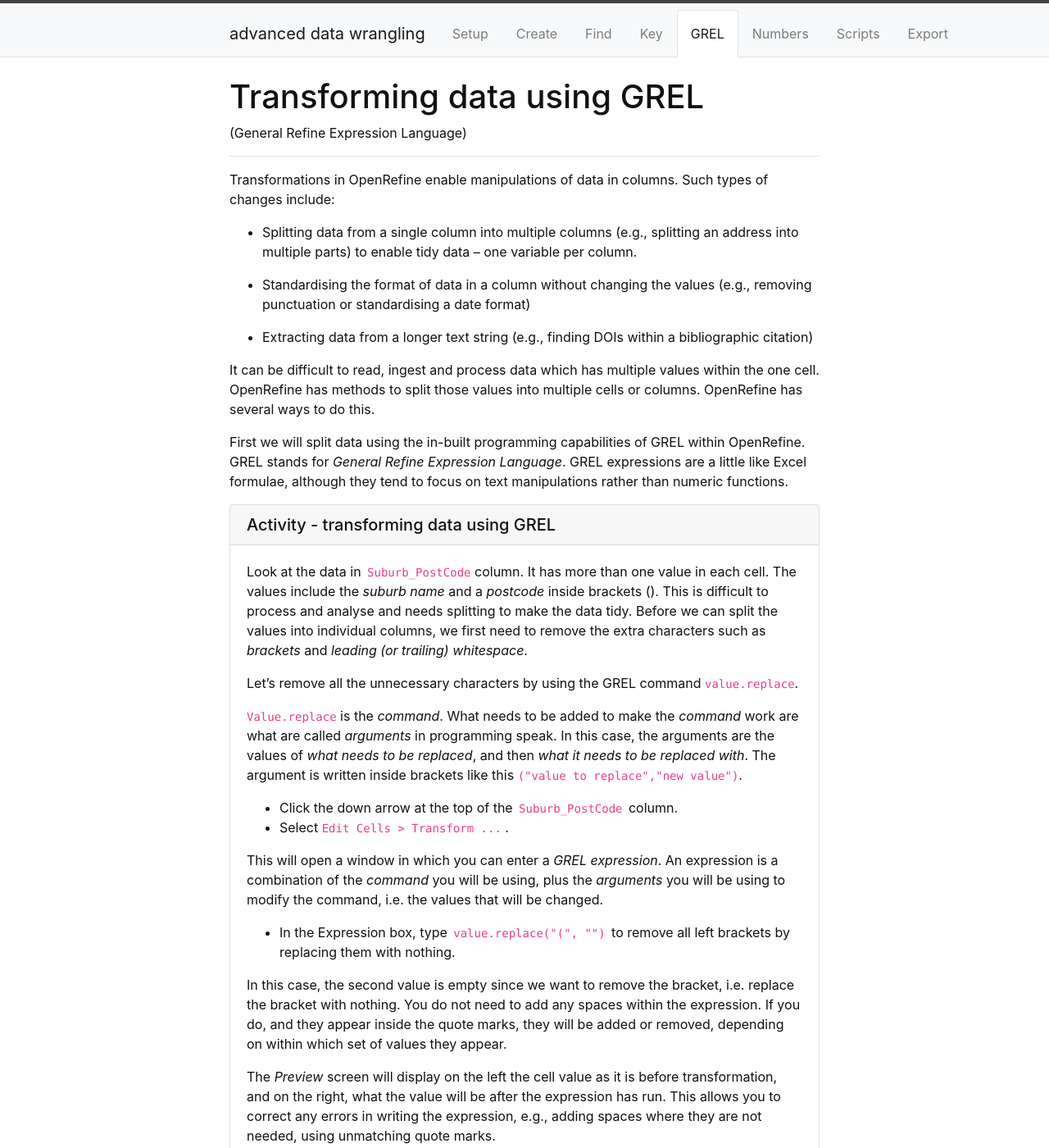
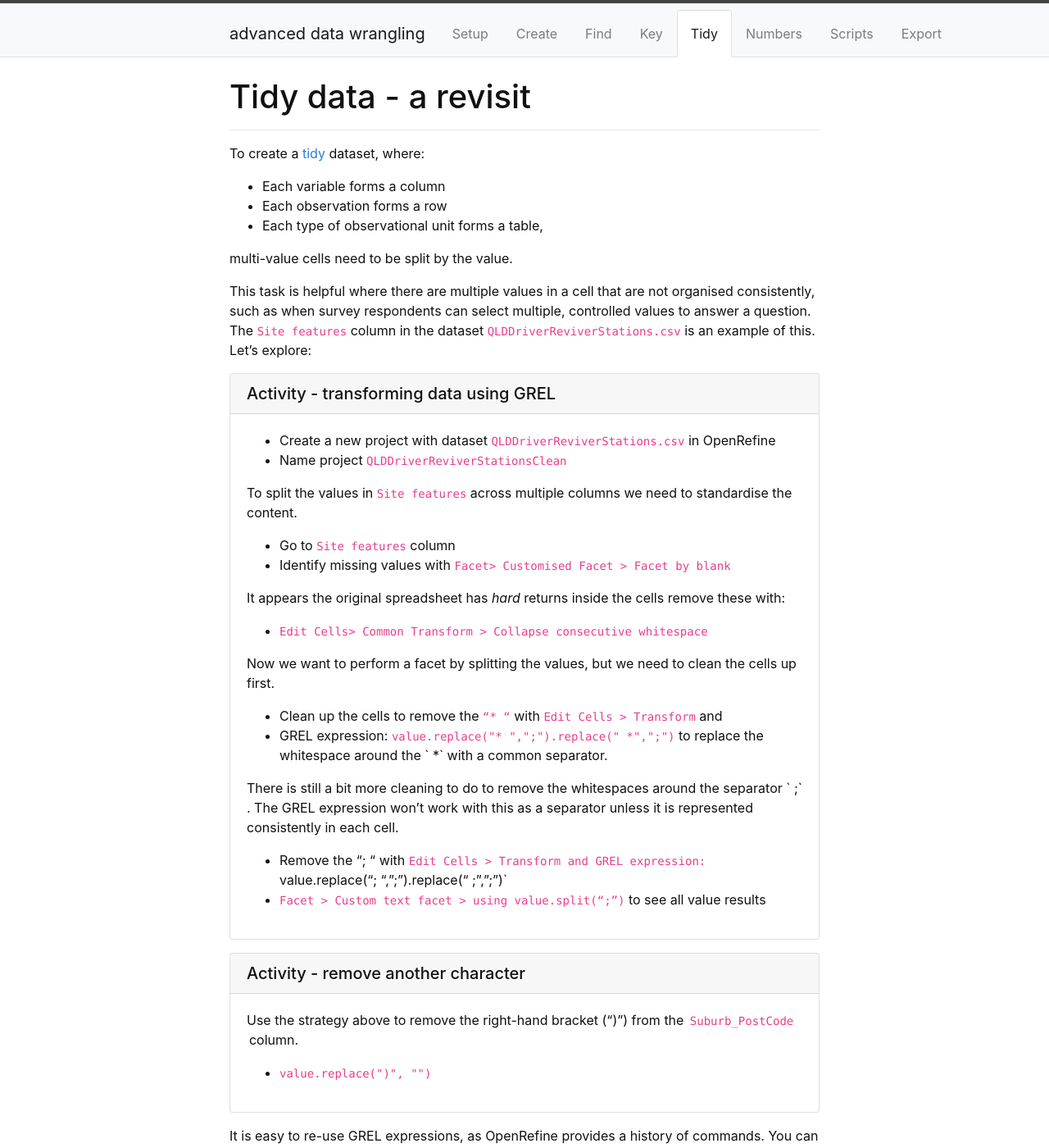
Before and after one commit to GULibrarySandbox/advanced-data-wrangle-old, a Jekyll site: the page built from content/5-lesson.md, in a window 1280 px wide and 1400 px high. Shown: the whole window at 82% size. Built offline with Jekyll 4.4.1, drawn with Linux system fonts in a browser that asks for light colours; some of the changed text lies outside the part shown.

Commit message:
Update and rename 6-lesson.md to 5-lesson.md

```diff
--- a/content/6-lesson.md
+++ b/content/5-lesson.md
@@ -1,46 +1,46 @@
 ---
-title: GREL
+title: Tidy
 nav: true
 ---
 
-# Transforming data using GREL
-
-(General Refine Expression Language)
+# Tidy data - a revisit
 
 -----
 
-Transformations in OpenRefine enable manipulations of data in columns. Such types of changes include:
+To create a [tidy](https://cran.r-project.org/web/packages/tidyr/vignettes/tidy-data.html) dataset, where:
+- Each variable forms a column
+- Each observation forms a row
+- Each type of observational unit forms a table,
 
-- Splitting data from a single column into multiple columns (e.g., splitting an address into multiple parts) to enable tidy data – one variable per column.
+multi-value cells need to be split by the value.
 
-- Standardising the format of data in a column without changing the values (e.g., removing punctuation or standardising a date format)
-
-- Extracting data from a longer text string (e.g., finding DOIs within a bibliographic citation)
-
-It can be difficult to read, ingest and process data which has multiple values within the one cell.  OpenRefine has methods to split those values into multiple cells or columns. OpenRefine has several ways to do this.
-
-First we will split data using the in-built programming capabilities of GREL within OpenRefine.  GREL stands for *General Refine Expression Language*. GREL expressions are a little like Excel formulae, although they tend to focus on text manipulations rather than numeric functions.
+This task is helpful where there are multiple values in a cell that are not organised consistently, such as when survey respondents can select multiple, controlled values to answer a question.  The  `Site features`  column in the dataset `QLDDriverReviverStations.csv`  is an example of this.  Let's explore:
 
 {% capture text %}
-Look at the data in  `Suburb_PostCode`  column.  It has more than one value in each cell. The values include the *suburb name* and a *postcode* inside brackets (). This is difficult to process and analyse and needs splitting to make the data tidy. Before we can split the values into individual columns, we first need to remove the extra characters such as *brackets* and *leading (or trailing) whitespace*.
+- Create a new project with dataset  `QLDDriverReviverStations.csv`  in OpenRefine
+- Name project  `QLDDriverReviverStationsClean`
 
-Let's remove all the unnecessary characters by using the GREL command  `value.replace`.
+To split the values in  `Site features`  across multiple columns we need to standardise the content.
+- Go to  `Site features`  column
+- Identify missing values with  `Facet> Customised Facet > Facet by blank`
 
-`Value.replace`  is the *command*. What needs to be added to make the *command* work are what are called *arguments* in programming speak. In this case, the arguments are the values of *what needs to be replaced*, and then *what it needs to be replaced with*. The argument is written inside brackets like this  `("value to replace","new value")`.
+It appears the original spreadsheet has *hard* returns inside the cells remove these with:
 
-- Click the down arrow at the top of the  `Suburb_PostCode`  column.
-- Select  `Edit Cells > Transform ...` .
+- `Edit Cells> Common Transform  > Collapse consecutive whitespace`
 
-This will open a window in which you can enter a *GREL expression*. An expression is a combination of the *command* you will be using, plus the *arguments* you will be using to modify the command, i.e. the values that will be changed.
+Now we want to perform a facet by splitting the values, but we need to clean the cells up first.
 
-- In the Expression box, type  `value.replace("(", "")`  to remove all left brackets by replacing them with nothing.
+- Clean up the cells to remove the  `“* “`  with  `Edit Cells > Transform`  and
+- GREL expression:  `value.replace("* ",";").replace(" *",";")`  to replace the whitespace around the  ` *`  with a common separator.
 
-In this case, the second value is empty since we want to remove the bracket, i.e. replace the bracket with nothing. You do not need to add any spaces within the expression. If you do, and they appear inside the quote marks, they will be added or removed, depending on within which set of values they appear.
+There is still a bit more cleaning to do to remove the whitespaces around the separator ` ;`  .  The GREL expression won’t work with this as a separator unless it is represented consistently in each cell.
 
-The *Preview* screen will display on the left the cell value as it is before transformation, and on the right, what the value will be after the expression has run. This allows you to correct any errors in writing the expression, e.g., adding spaces where they are not needed, using unmatching quote marks.
-- Click  `OK`.
+- Remove the “; “ with  `Edit Cells > Transform and
+GREL expression:  `value.replace("; ",";").replace(" ;",";")`
+- `Facet > Custom text facet > using value.split(“;”)`  to see all value results{% endcapture %} {% include card.md header="Activity - transforming data using GREL" text=text %}
 
-The  `Suburb_PostCode`  column should now contain no left brackets.{% endcapture %} {% include card.md header="Activity - transforming data using GREL" text=text %}
+
+
 
 {% capture text %}
 Use the strategy above to remove the right-hand bracket (")") from the  `Suburb_PostCode`  column.
```
